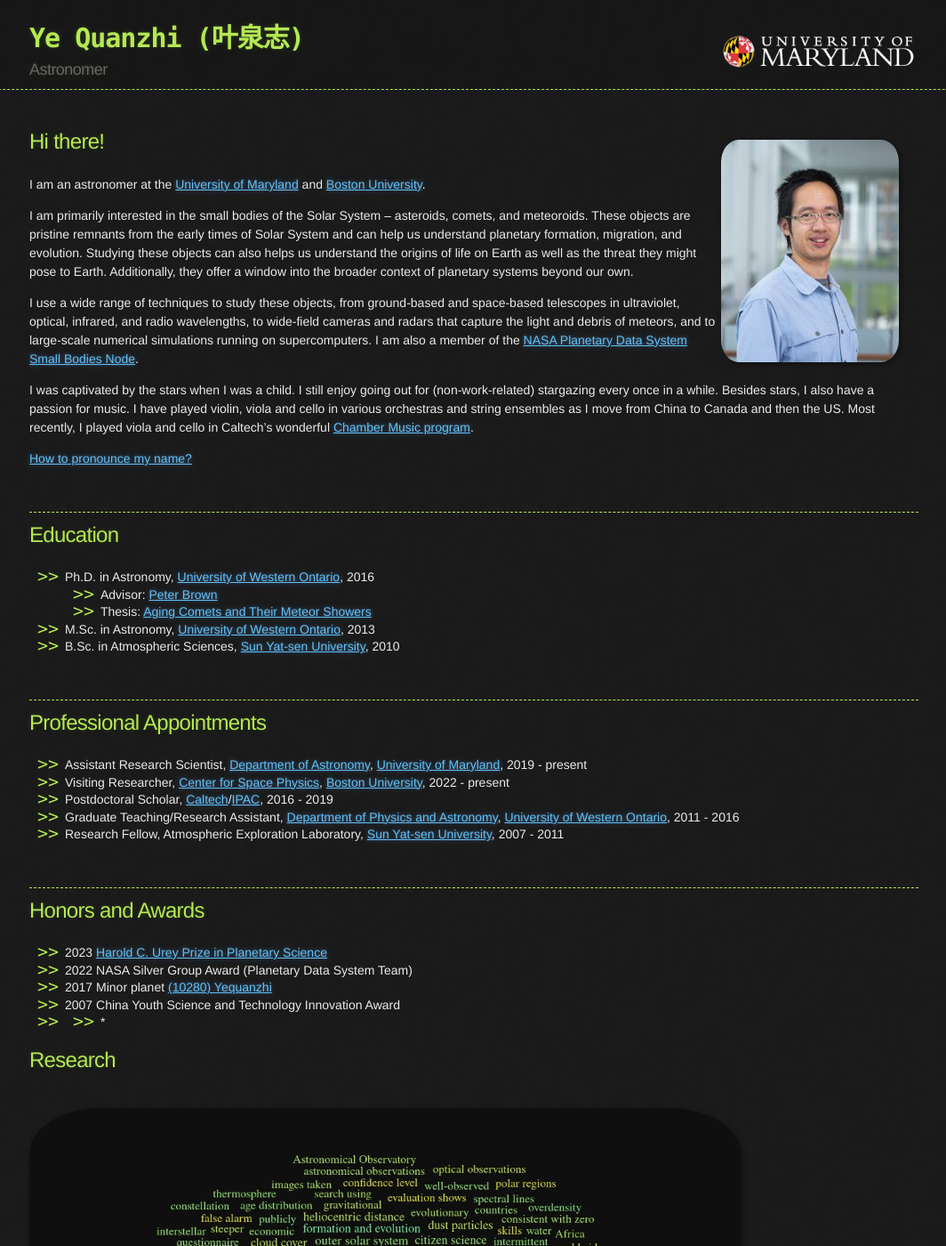
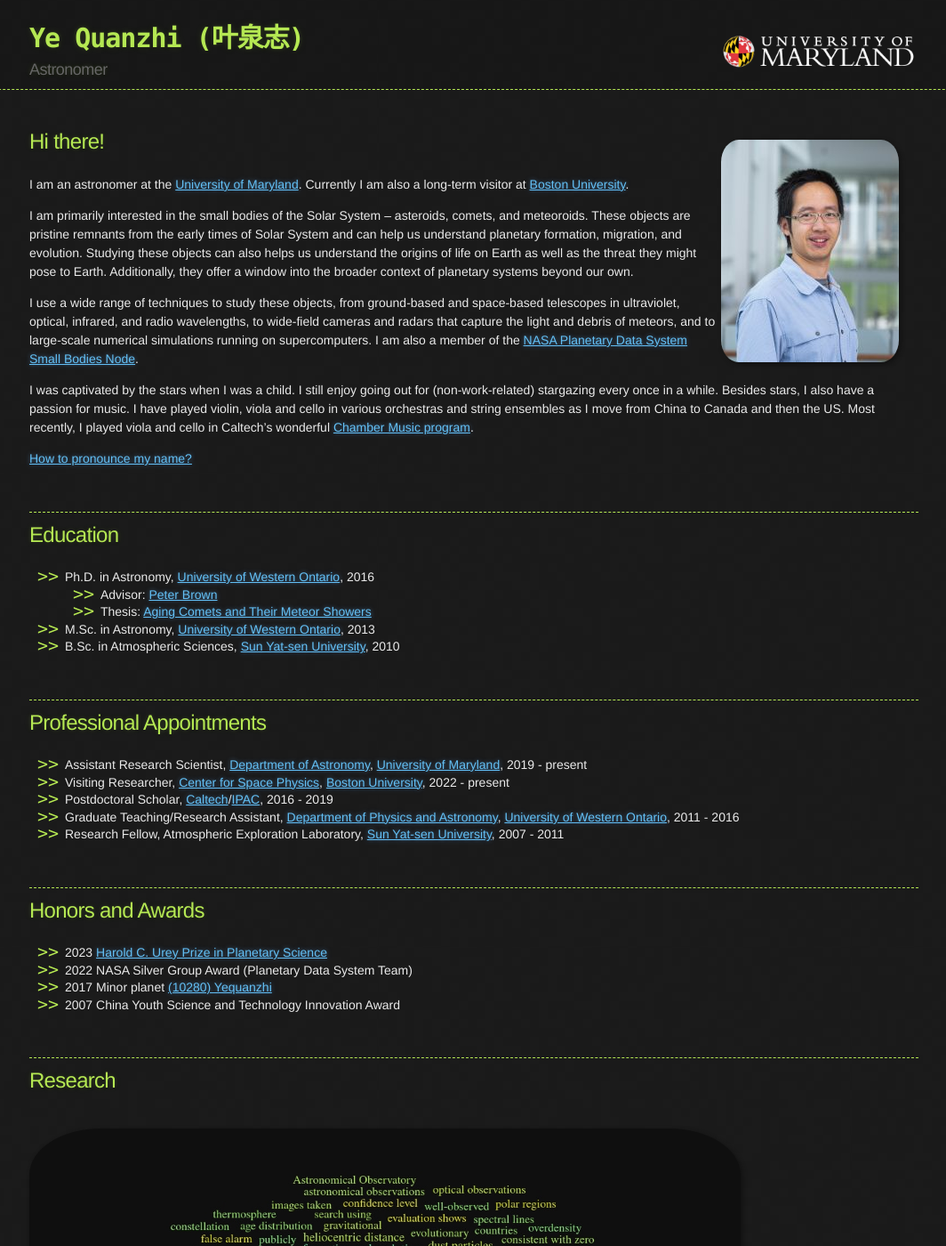
Before and after one commit to Yeqzids/Yeqzids.GitHub.io, a Jekyll site: the page built from index.md, in a window 1280 px wide and 1400 px high. Shown: the whole window at 89% size, without its empty margins (107-1171 px from the left). Built offline with Jekyll 4.4.1, drawn with Linux system fonts in a browser that asks for light colours; nearby versions of some CDN libraries.

Commit message:
Update index.md

```diff
--- a/index.md
+++ b/index.md
@@ -6,7 +6,7 @@
 
 ## Hi there!
 
-I am an astronomer at the [University of Maryland](http://www.umd.edu/) and [Boston University](http://www.bu.edu).
+I am an astronomer at the [University of Maryland](http://www.umd.edu/). Currently I am also a long-term visitor at [Boston University](http://www.bu.edu).
 
 I am primarily interested in the small bodies of the Solar System -- asteroids, comets, and meteoroids. These objects are pristine remnants from the early times of Solar System and can help us understand planetary formation, migration, and evolution. Studying these objects can also helps us understand the origins of life on Earth as well as the threat they might pose to Earth. Additionally, they offer a window into the broader context of planetary systems beyond our own.
 
@@ -14,7 +14,7 @@
 
 I was captivated by the stars when I was a child. I still enjoy going out for (non-work-related) stargazing every once in a while. Besides stars, I also have a passion for music. I have played violin, viola and cello in various orchestras and string ensembles as I move from China to Canada and then the US. Most recently, I played viola and cello in Caltech's wonderful [Chamber Music program](http://chambermusic.caltech.edu/).
 
-[How to pronounce my name?](#-my-name)
+[How to pronounce my name?](#my-name)
 
 <br>
 * * *
@@ -47,6 +47,7 @@
 * 2022 NASA Silver Group Award (Planetary Data System Team)
 * 2017 Minor planet [(10280) Yequanzhi](https://ssd.jpl.nasa.gov/sbdb.cgi?sstr=10280;old=0;orb=1;cov=0;log=0;cad=0#orb)
 * 2007 China Youth Science and Technology Innovation Award
+
 <br>
 * * *
 
```
